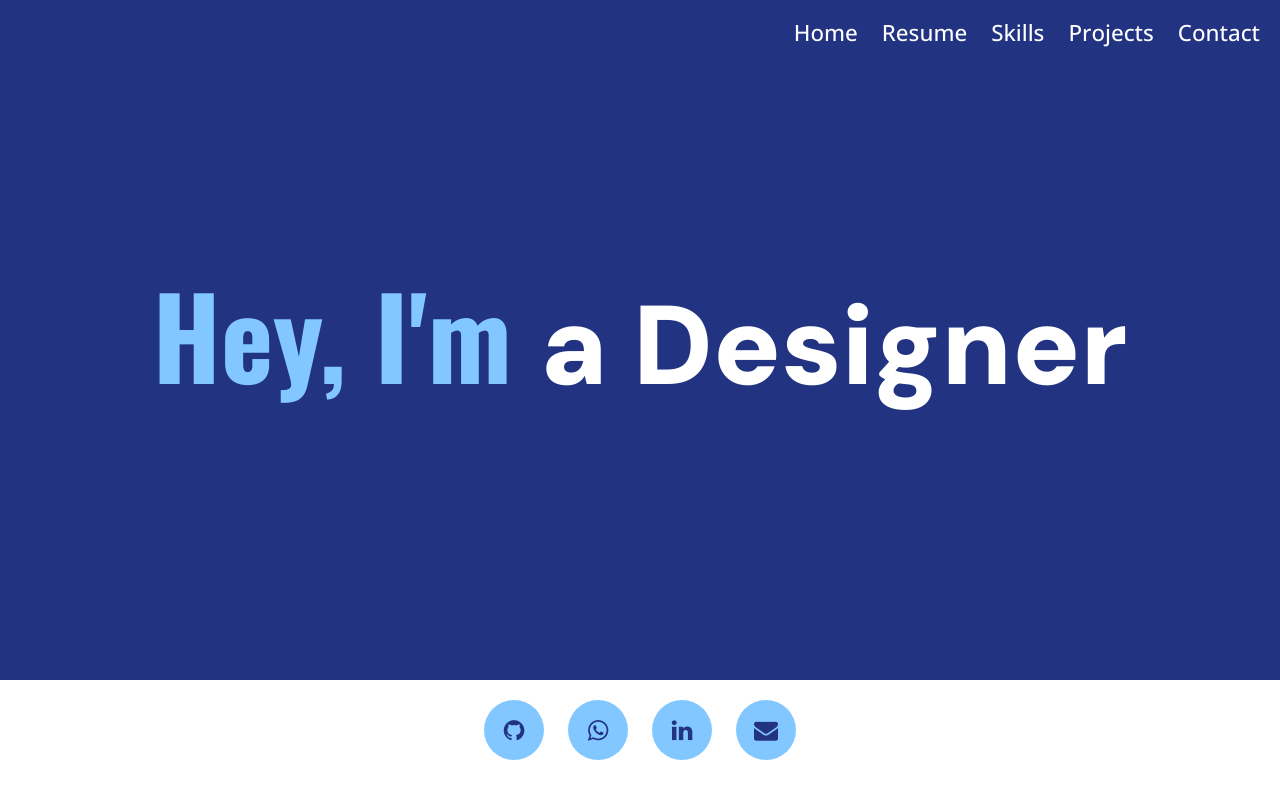
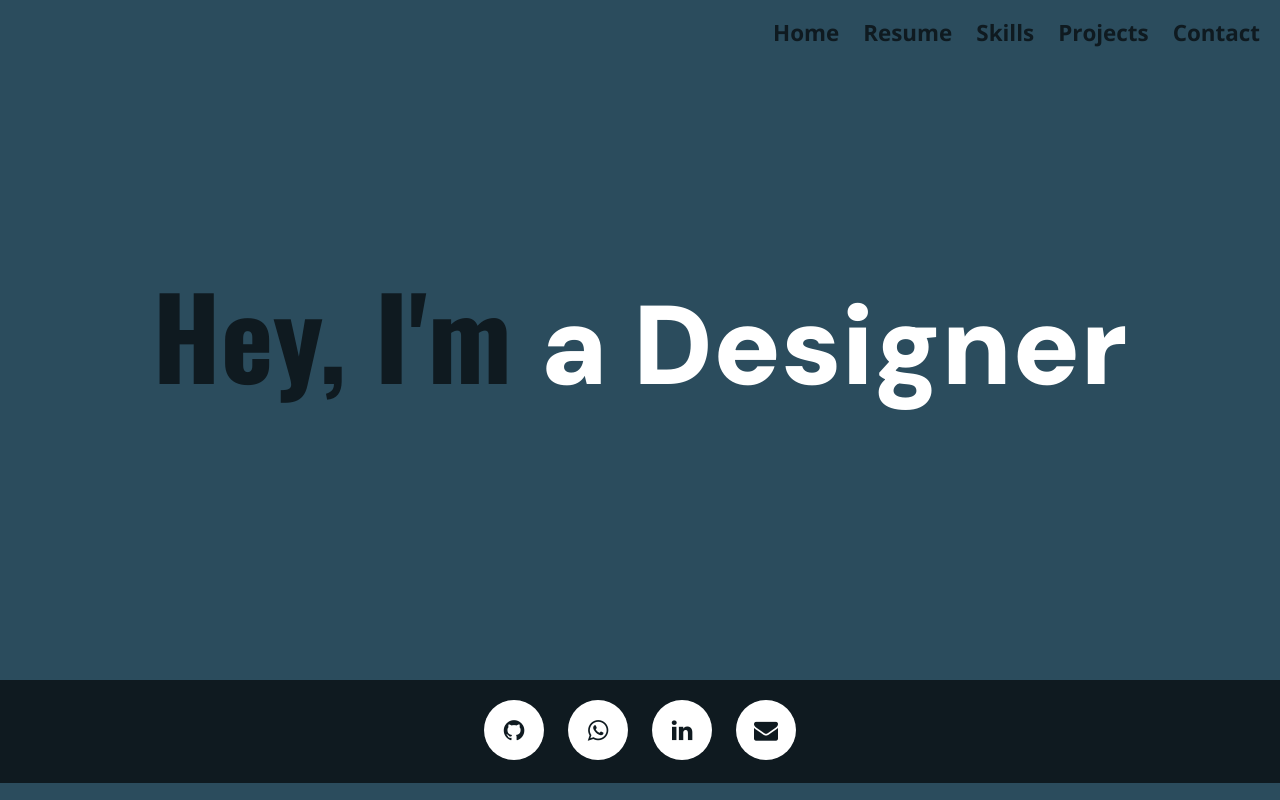
Before and after one commit to mayzabar26/Mayza_Barbosa_Portifolio, a plain HTML site: page index.html in a window 1280 px wide. Drawn offline with nearby package versions, Linux system fonts and the light colour scheme; a web font is replaced by a local one.

Commit message:
ajusting colors - home page

```diff
--- a/styles/style_large.css
+++ b/styles/style_large.css
@@ -22,12 +22,12 @@
 
     --general_color_1: black;
     --general_color_2: white;
-    --general_color_3: aqua;
-    --general_color_4: yellow;
-    --general_color_5: rgb(190, 21, 49);
-    --general_color_6: rgb(81, 11, 11);
+    --general_color_3: rgb(190, 21, 49);
+    --general_color_4: rgb(81, 11, 11);
     --general_color_7: #82C7FF;
     --general_color_8: #223382;
+    --general_color_9: #2b4c5d;
+    --general_color_10: #0f1a20;
 }
 
 /*______________________BODY______________________*/
@@ -36,7 +36,7 @@ body {
     animation-name: infinite;
     animation-duration: 6s;
     animation-iteration-count: infinite;
-    background-color: var(--general_color_8);
+    background-color: var(--general_color_9);
 }
 
 /*@keyframes infinite {
@@ -51,9 +51,9 @@ body {
 /*______________________HEADER______________________*/
 nav {float: right; padding: 10px;}
 
-a {color: var(--general_color_2); text-decoration: none; font-weight: 500;}
+a {color: var(--general_color_10); text-decoration: none; font-weight: 700;}
 
-a:hover {cursor: pointer; color: var(--general_color_7);}
+a:hover {cursor: pointer; color: var(--general_color_2);}
 
 ul {list-style: none;}
 
@@ -88,7 +88,7 @@ header {
 
 #my-name {
     font-size: 7rem;
-    color: var(--general_color_7);
+    color: var(--general_color_10);
     font-family: var(--font_7);
 }
 
@@ -111,10 +111,10 @@ header {
 
 /*______________________FOOTER______________________*/
 footer {
-    background-color: var(--bk_color_1);
+    background-color: var(--general_color_10);
     padding: 0;
     margin: auto;
-    height: 15vh;
+    height: 103px;
 }
 .social-container {
     width: 100%;
@@ -142,12 +142,12 @@ footer {
     width: 60px;
     height: 60px;
     border-radius: 50%;
-    background: var(--general_color_7);
+    background: var(--general_color_2);
     transition: transform 0.3s ease;
 }
 
 .social-icons a i {
-    color: var(--general_color_8);
+    color: var(--general_color_10);
     font-size: 24px;
     line-height: 60px;
     transition: all 0.3s ease;
@@ -155,10 +155,10 @@ footer {
 
 .social-icons a:hover {
     transform: scale(1.1);
-    background: var(--bk_color_1);
+    background: var(--general_color_9);
 }
 
 .social-icons a:hover i {
-    color: var(--general_color_8);
+    color: var(--general_color_2);
     transform: scale(1.2);
 }
```
